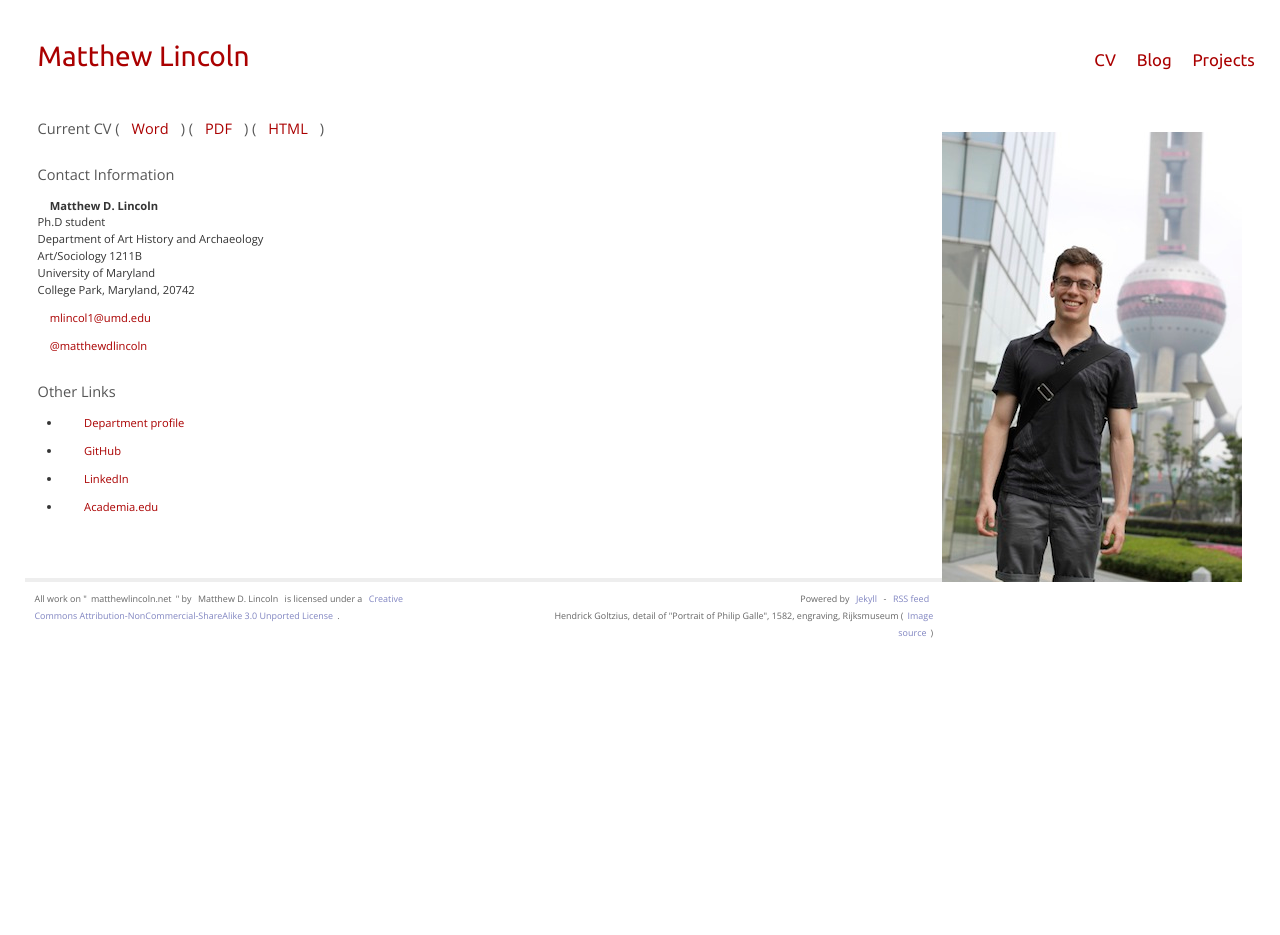
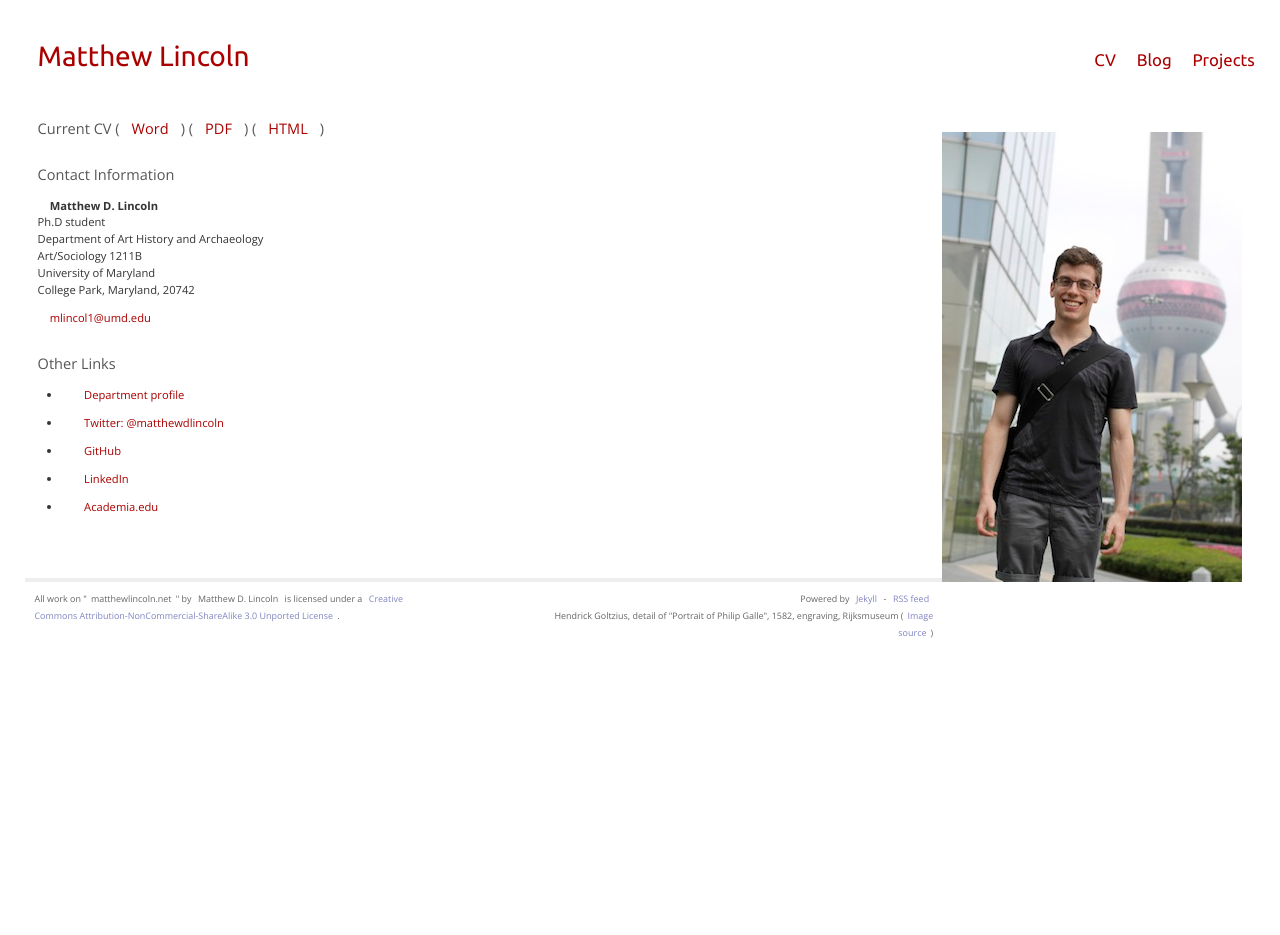
Before and after one commit to mdlincoln/mdlincoln.github.io, a Jekyll site: the page built from about/index.md, in a window 1280 px wide. Built offline with Jekyll 4.4.1, drawn with Linux system fonts in a browser that asks for light colours.

Commit message:
Move twitter into Links list

```diff
--- a/_data/contact.yaml
+++ b/_data/contact.yaml
@@ -7,12 +7,11 @@ address: |
     Art/Sociology 1211B
     University of Maryland
     College Park, Maryland, 20742
-twitter:
-    name: "@matthewdlincoln"
-    url: https://twitter.com/matthewdlincoln
 links:
     - name: Department profile
       url: http://arthistory.umd.edu/graduate-students/Matthew%20Lincoln
+    - name: 'Twitter: @matthewdlincoln'
+      url: https://twitter.com/matthewdlincoln
     - name: GitHub
       url: https://github.com/mdlincoln
     - name: LinkedIn
--- a/about/index.md
+++ b/about/index.md
@@ -17,8 +17,6 @@ show_title: false
 
 <{{ site.data.contact.email }}>
 
-[{{ site.data.contact.twitter.name }}]({{ site.data.contact.twitter.url }})
-
 
 
 ## Other Links
```
